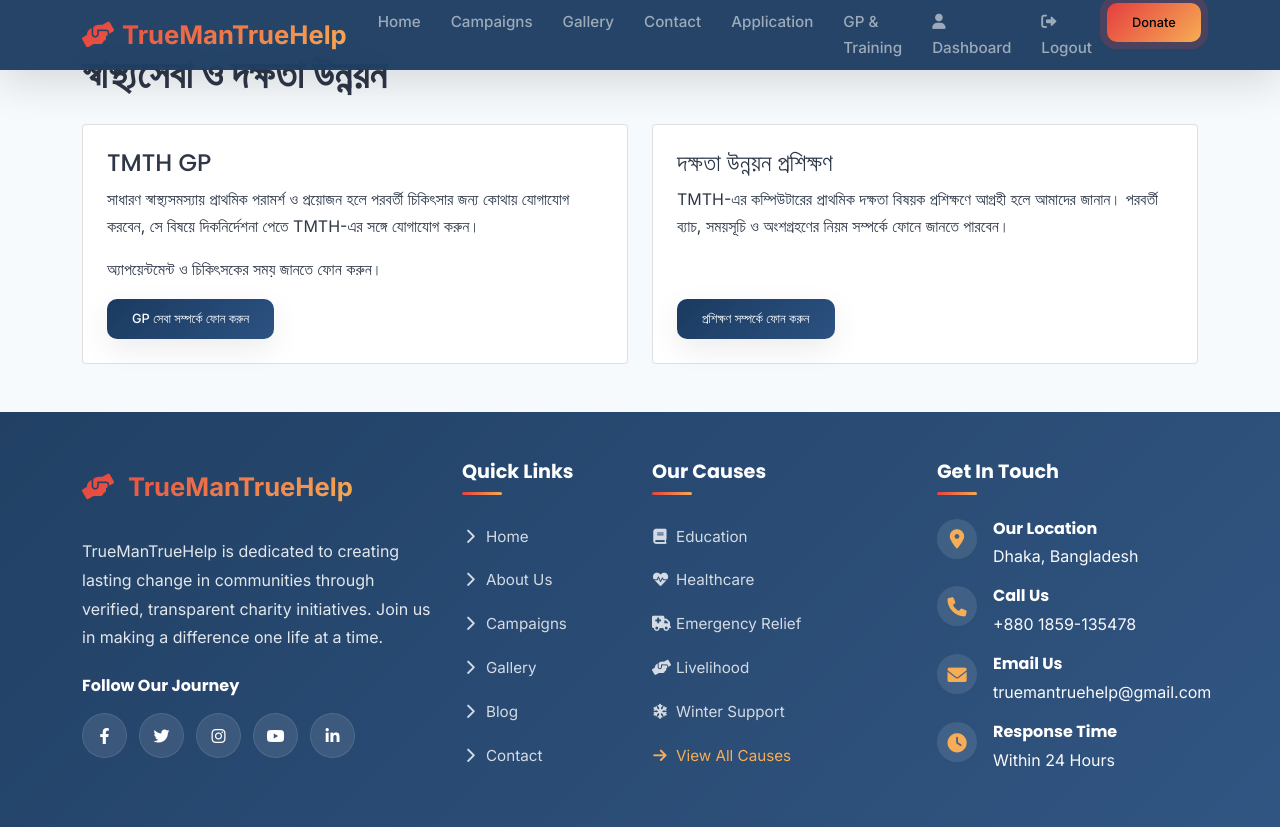
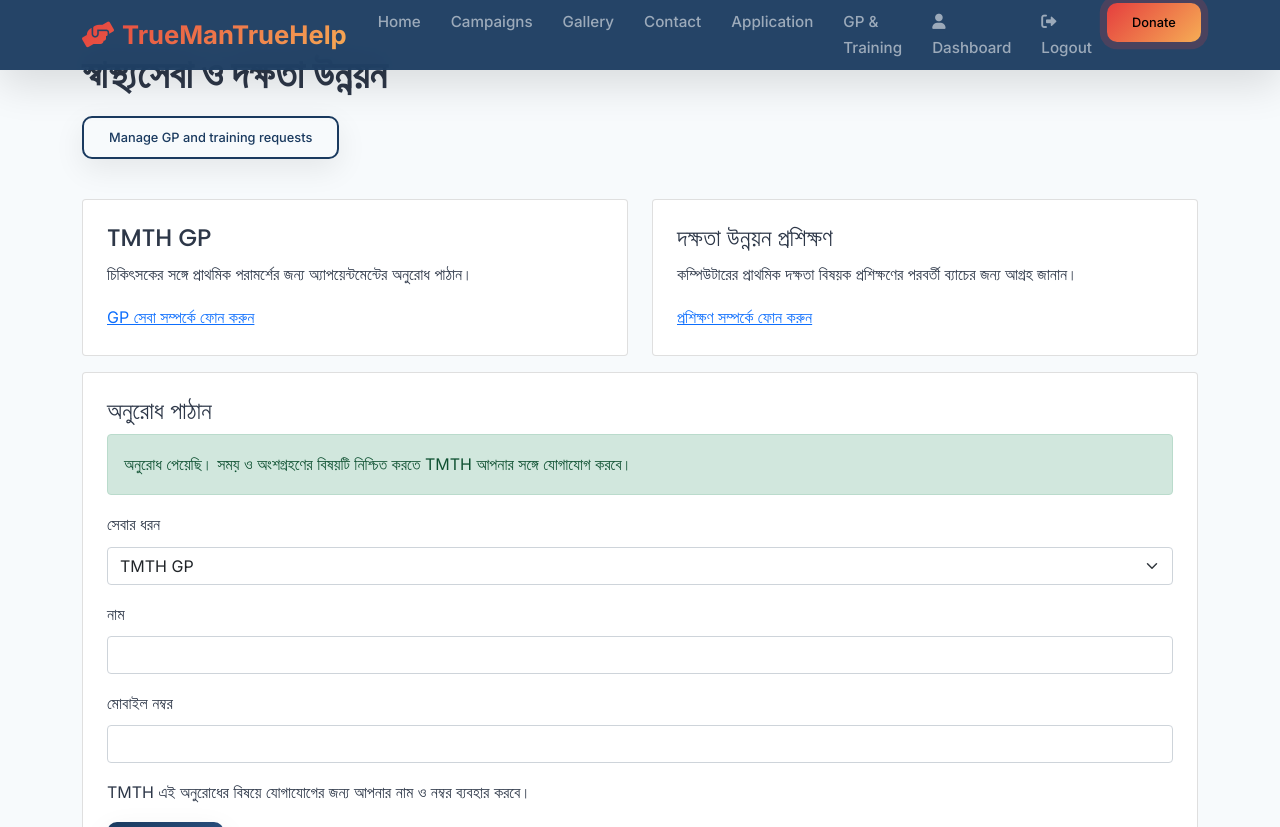
Before and after one commit to truemantruehelp/tmth, a PHP site: page /tmth/programs.php in a window 1280 px wide. Shown: the top 827 px of the page. Run offline with PHP 8.4, Linux system fonts and the light colour scheme; a user stored in the database is signed in.

Commit message:
Add GP and training request intake and admin queue

```diff
--- a/programs.php
+++ b/programs.php
@@ -1,30 +1,103 @@
 <?php
 require_once __DIR__ . '/includes/config.php';
-require_once __DIR__ . '/includes/performance.php';
+
+header('Cache-Control: no-store, private');
+$programs = ['gp' => 'TMTH GP', 'training' => 'দক্ষতা উন্নয়ন প্রশিক্ষণ'];
+$_SESSION['program_request_token'] ??= bin2hex(random_bytes(32));
+$submitted = !empty($_SESSION['program_request_received']);
+unset($_SESSION['program_request_received']);
+$error = '';
+$name = '';
+$phone = '';
+$selected = 'gp';
+
+if ($_SERVER['REQUEST_METHOD'] === 'POST') {
+    $name = trim((string) filter_input(INPUT_POST, 'name'));
+    $phone = trim((string) filter_input(INPUT_POST, 'phone'));
+    $selected = (string) filter_input(INPUT_POST, 'program');
+    $token = (string) filter_input(INPUT_POST, 'token');
+
+    if (!hash_equals($_SESSION['program_request_token'], $token)) {
+        http_response_code(403);
+        $error = 'অনুগ্রহ করে পেজটি রিফ্রেশ করে আবার চেষ্টা করুন।';
+    } elseif (!isset($programs[$selected]) ||
+        !preg_match('/^[^\p{C}]{2,100}$/u', $name) ||
+        !preg_match('/^(?:\+880|880|0)1[3-9][0-9]{8}$/D', $phone)) {
+        http_response_code(422);
+        $error = 'সেবার ধরন, নাম এবং সঠিক বাংলাদেশি মোবাইল নম্বর দিন।';
+    } else {
+        $phone = '+880' . substr($phone, -10);
+        try {
+            $statement = $pdo->prepare(
+                'INSERT INTO tmth_program_requests (program, applicant_name, phone, submission_key)
+                 VALUES (?, ?, ?, ?) ON DUPLICATE KEY UPDATE id = id'
+            );
+            $statement->execute([$selected, $name, $phone, hash('sha256', $token)]);
+            unset($_SESSION['program_request_token']);
+            $_SESSION['program_request_received'] = true;
+            header('Location: programs.php#request', true, 303);
+            exit;
+        } catch (PDOException $exception) {
+            error_log('TMTH program request could not be recorded');
+            http_response_code(503);
+            $error = 'অনুরোধ জমা দেওয়া যায়নি। অনুগ্রহ করে পরে চেষ্টা করুন অথবা ফোন করুন।';
+        }
+    }
+}
 
 $page_title = 'GP and Skill Development Training';
 include __DIR__ . '/includes/header.php';
 ?>
-
 <main class="container py-5" lang="bn">
-    <h1 class="mb-4">স্বাস্থ্যসেবা ও দক্ষতা উন্নয়ন</h1>
-    <div class="row g-4">
+    <h1>স্বাস্থ্যসেবা ও দক্ষতা উন্নয়ন</h1>
+    <?php if (isLoggedIn() && isAdmin()): ?>
+        <a class="btn btn-outline-primary" href="admin/program_requests.php">Manage GP and training requests</a>
+    <?php endif; ?>
+    <div class="row g-4 my-3">
         <section class="col-md-6" id="gp">
-            <div class="card h-100 p-4">
+            <div class="card p-4 h-100">
                 <h2 class="h4">TMTH GP</h2>
-                <p>সাধারণ স্বাস্থ্যসমস্যায় প্রাথমিক পরামর্শ ও প্রয়োজন হলে পরবর্তী চিকিৎসার জন্য কোথায় যোগাযোগ করবেন, সে বিষয়ে দিকনির্দেশনা পেতে TMTH-এর সঙ্গে যোগাযোগ করুন।</p>
-                <p>অ্যাপয়েন্টমেন্ট ও চিকিৎসকের সময় জানতে ফোন করুন।</p>
-                <a class="btn btn-primary mt-auto align-self-start" href="tel:+8801859135478">GP সেবা সম্পর্কে ফোন করুন</a>
+                <p>চিকিৎসকের সঙ্গে প্রাথমিক পরামর্শের জন্য অ্যাপয়েন্টমেন্টের অনুরোধ পাঠান।</p>
+                <a href="tel:+8801859135478">GP সেবা সম্পর্কে ফোন করুন</a>
             </div>
         </section>
         <section class="col-md-6" id="training">
-            <div class="card h-100 p-4">
+            <div class="card p-4 h-100">
                 <h2 class="h4">দক্ষতা উন্নয়ন প্রশিক্ষণ</h2>
-                <p>TMTH-এর কম্পিউটারের প্রাথমিক দক্ষতা বিষয়ক প্রশিক্ষণে আগ্রহী হলে আমাদের জানান। পরবর্তী ব্যাচ, সময়সূচি ও অংশগ্রহণের নিয়ম সম্পর্কে ফোনে জানতে পারবেন।</p>
-                <a class="btn btn-primary mt-auto align-self-start" href="tel:+8801859135478">প্রশিক্ষণ সম্পর্কে ফোন করুন</a>
+                <p>কম্পিউটারের প্রাথমিক দক্ষতা বিষয়ক প্রশিক্ষণের পরবর্তী ব্যাচের জন্য আগ্রহ জানান।</p>
+                <a href="tel:+8801859135478">প্রশিক্ষণ সম্পর্কে ফোন করুন</a>
             </div>
         </section>
     </div>
+    <section id="request" class="card p-4">
+        <h2 class="h4">অনুরোধ পাঠান</h2>
+        <?php if ($submitted): ?>
+            <p class="alert alert-success" role="status">অনুরোধ পেয়েছি। সময় ও অংশগ্রহণের বিষয়টি নিশ্চিত করতে TMTH আপনার সঙ্গে যোগাযোগ করবে।</p>
+        <?php endif; ?>
+        <?php if ($error !== ''): ?>
+            <p class="alert alert-danger" role="alert"><?= htmlspecialchars($error, ENT_QUOTES, 'UTF-8') ?></p>
+        <?php endif; ?>
+        <form method="post" action="programs.php#request">
+            <input type="hidden" name="token" value="<?= $_SESSION['program_request_token'] ?>">
+            <div class="mb-3">
+                <label class="form-label" for="program">সেবার ধরন</label>
+                <select class="form-select" id="program" name="program" required>
+                    <?php foreach ($programs as $id => $label): ?>
+                        <option value="<?= $id ?>" <?= $id === $selected ? 'selected' : '' ?>><?= $label ?></option>
+                    <?php endforeach; ?>
+                </select>
+            </div>
+            <div class="mb-3">
+                <label class="form-label" for="name">নাম</label>
+                <input class="form-control" id="name" name="name" autocomplete="name" maxlength="100" required value="<?= htmlspecialchars($name, ENT_QUOTES, 'UTF-8') ?>">
+            </div>
+            <div class="mb-3">
+                <label class="form-label" for="phone">মোবাইল নম্বর</label>
+                <input class="form-control" id="phone" name="phone" type="tel" autocomplete="tel" maxlength="14" required value="<?= htmlspecialchars($phone, ENT_QUOTES, 'UTF-8') ?>">
+            </div>
+            <p>TMTH এই অনুরোধের বিষয়ে যোগাযোগের জন্য আপনার নাম ও নম্বর ব্যবহার করবে।</p>
+            <button class="btn btn-primary" type="submit">অনুরোধ জমা দিন</button>
+        </form>
+    </section>
 </main>
-
 <?php include __DIR__ . '/includes/footer.php'; ?>
```
Also changed, not shown: admin/program_requests.php (added, +112 -0 lines), sql/gp_training.sql (added, +12 -0 lines).
